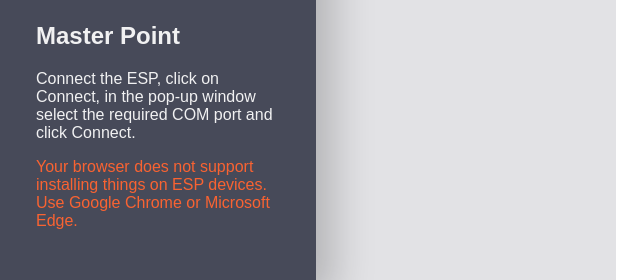
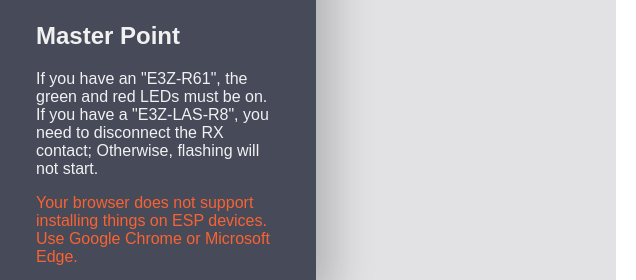
Before and after one commit to renat2985/protimer.club, a plain HTML site: page index.html in a window 1280 px wide. Shown: the part 278-558 px from the top of the page, 644-1280 px from the left. Drawn offline with nearby package versions, Linux system fonts and the light colour scheme; a web font is replaced by a local one.

Commit message:
Add more photo

```diff
--- a/index.html
+++ b/index.html
@@ -24,7 +24,8 @@
         <a href="#" onclick="tidioChatApi.display(true);tidioChatApi.open();tidioChatApi.messageFromVisitor('Мне нужна помощь с protimer');" style="float: right;color: #fff;margin:10px;"><i class="fa fa-comments-o"></i></a>
         <div class="form">
           <h2>Master Point</h2>
-          <p>Connect the ESP, click on Connect, in the pop-up window select the required COM port and click Connect.</p>
+          <p>If you have an "E3Z-R61", the green and red LEDs must be on.<br>
+            If you have a "E3Z-LAS-R8", you need to disconnect the RX contact; Otherwise, flashing will not start.</p>
           <esp-web-install-button manifest="./master.json">
             <span slot="unsupported" class="text-danger">Your browser does not support installing things on ESP devices. Use Google Chrome or Microsoft Edge.</span>
           </esp-web-install-button>
```
Also changed, not shown: point.html (+2 -1 lines), doc/IMG_0539.jpg (added), doc/IMG_0540.jpg (added), 2 other files.
